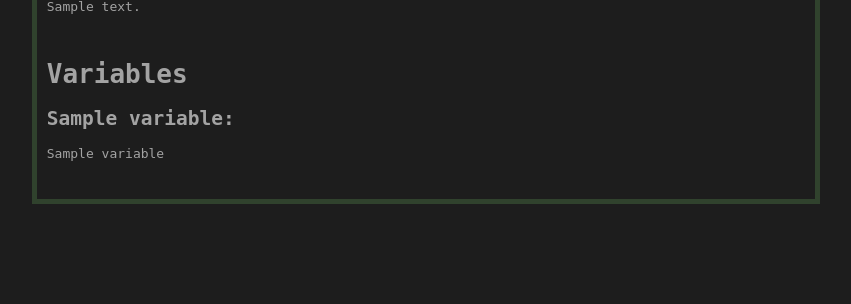
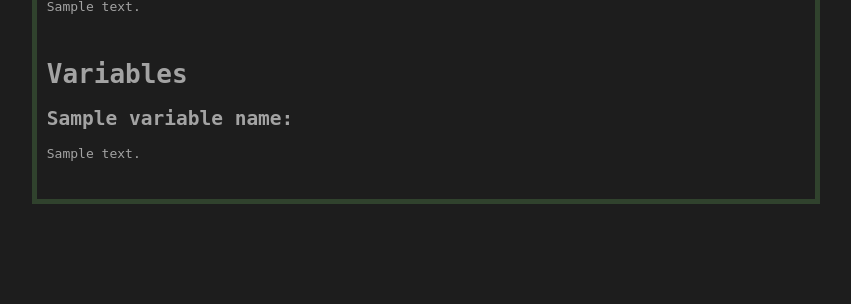
Before and after one commit to das800/opendata_kobaza, a Flask app: template opendata_kobaza/templates/dataset_page.html in a window 1280 px wide. Shown: the part 201-505 px from the top of the page, without its empty margins (214-1065 px from the left). Run offline with Flask 2, Linux system fonts and the light colour scheme; the template is opened without the code that fills it: most values are stand-ins (such as "Sample title", 1, 10 or a date in 2020).

Commit message:
changed structure of metavar storage. now meta-attributes.variables does not have an arbitrary number of keys (one for each variable), but two, a list of all variable names and a corresponding list of all variable descriptions

```diff
--- a/opendata_kobaza/templates/dataset_page.html
+++ b/opendata_kobaza/templates/dataset_page.html
@@ -14,9 +14,9 @@
     {% endfor %}
 
     <h1>Variables</h1>
-    {% for variable in metavars_dict['meta-attributes']['variables'] %}
-        <h2>{{ variable }}:</h2>
-        <p>{{ metavars_dict['meta-attributes']['variables'][variable] }}</p>
+    {% for i in range(metavars_dict['meta-attributes']['variables']['variable_names']|length) %}
+        <h2>{{ metavars_dict['meta-attributes']['variables']['variable_names'][i] }}:</h2>
+        <p>{{ metavars_dict['meta-attributes']['variables']['variable_descriptions'][i] }}</p>
         <br>
     {% endfor %}
 {% endblock %}
```
Also changed, not shown: 2 other files.
